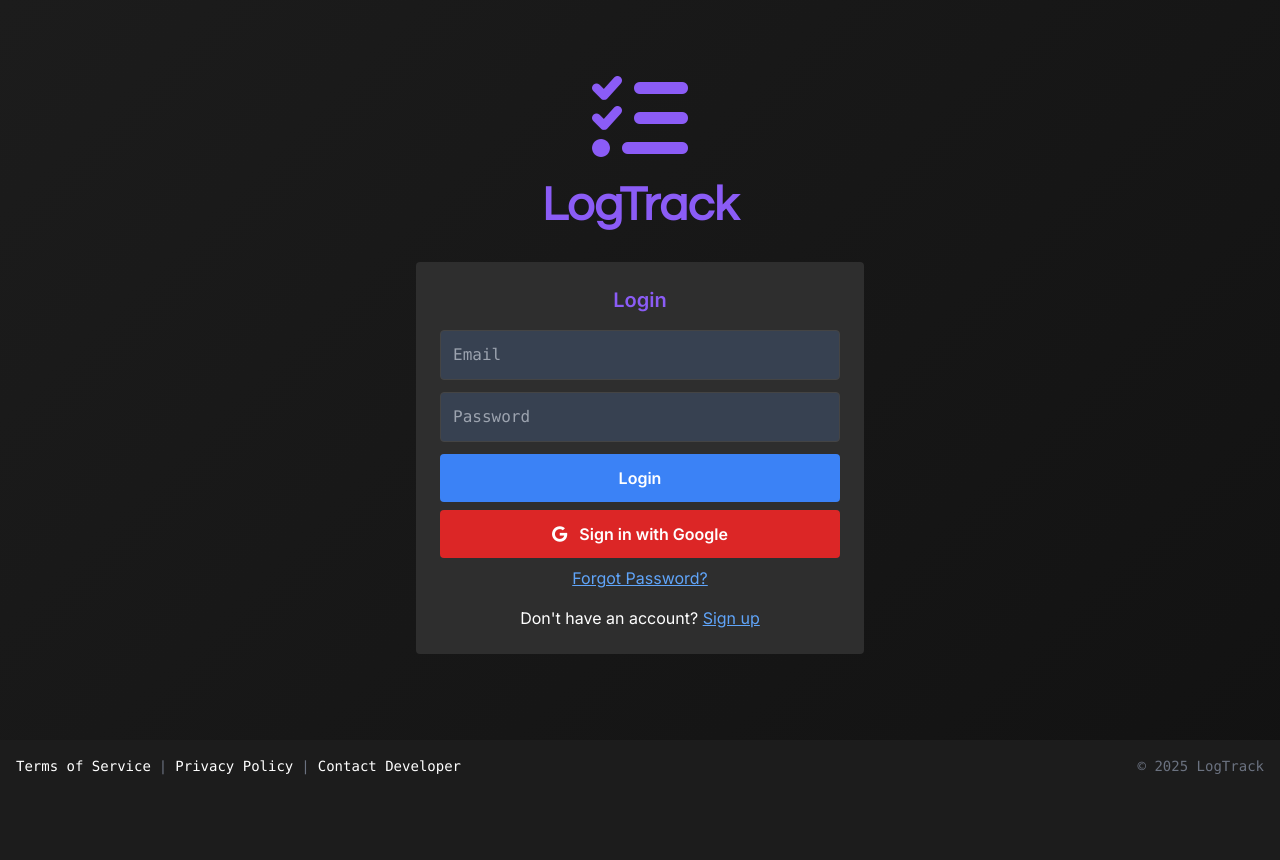
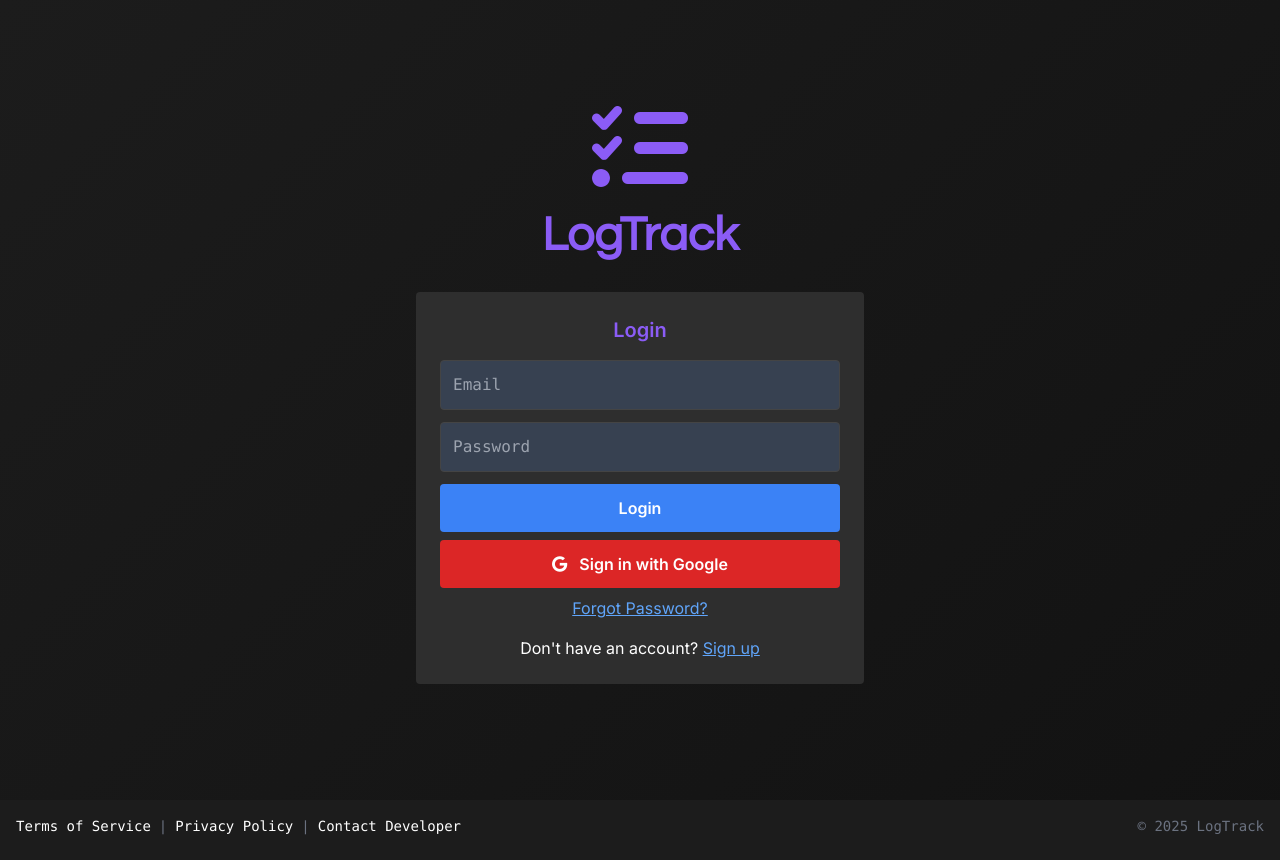
Before and after one commit to aanandaggarwal/logtrack, a plain HTML site: page index.html in a window 1280 px wide. Before the commit the page ends 800 px from the top, so only its background shows below. Drawn offline with nearby package versions, Linux system fonts and the light colour scheme; a web font is replaced by a local one.

Commit message:
testing vercel deployment

```diff
--- a/index.html
+++ b/index.html
@@ -30,7 +30,7 @@
         </div>
     </div>
 
-    <div id="authContainer" class="flex flex-col items-center justify-center flex-grow animate__animated animate__fadeIn px-4">
+    <div id="authContainer" class="min-h-screen flex flex-col items-center justify-center px-4 animate__animated animate__fadeIn">
         <!-- Landing Logo -->
         <div class="flex flex-col items-center mb-8 animate__animated animate__fadeIn">
             <i class="fas fa-tasks text-8xl text-purple-400"></i>
--- a/script.js
+++ b/script.js
@@ -136,7 +136,7 @@ document.getElementById('googleSignInButton')?.addEventListener('click', async (
     } = await supabaseClient.auth.signInWithOAuth({
         provider: 'google',
         options: {
-            redirectTo: 'https://aanandaggarwal.github.io/logtrack/'
+            redirectTo: window.location.origin
         }
     });
     if (error) alert(error.message);
```
